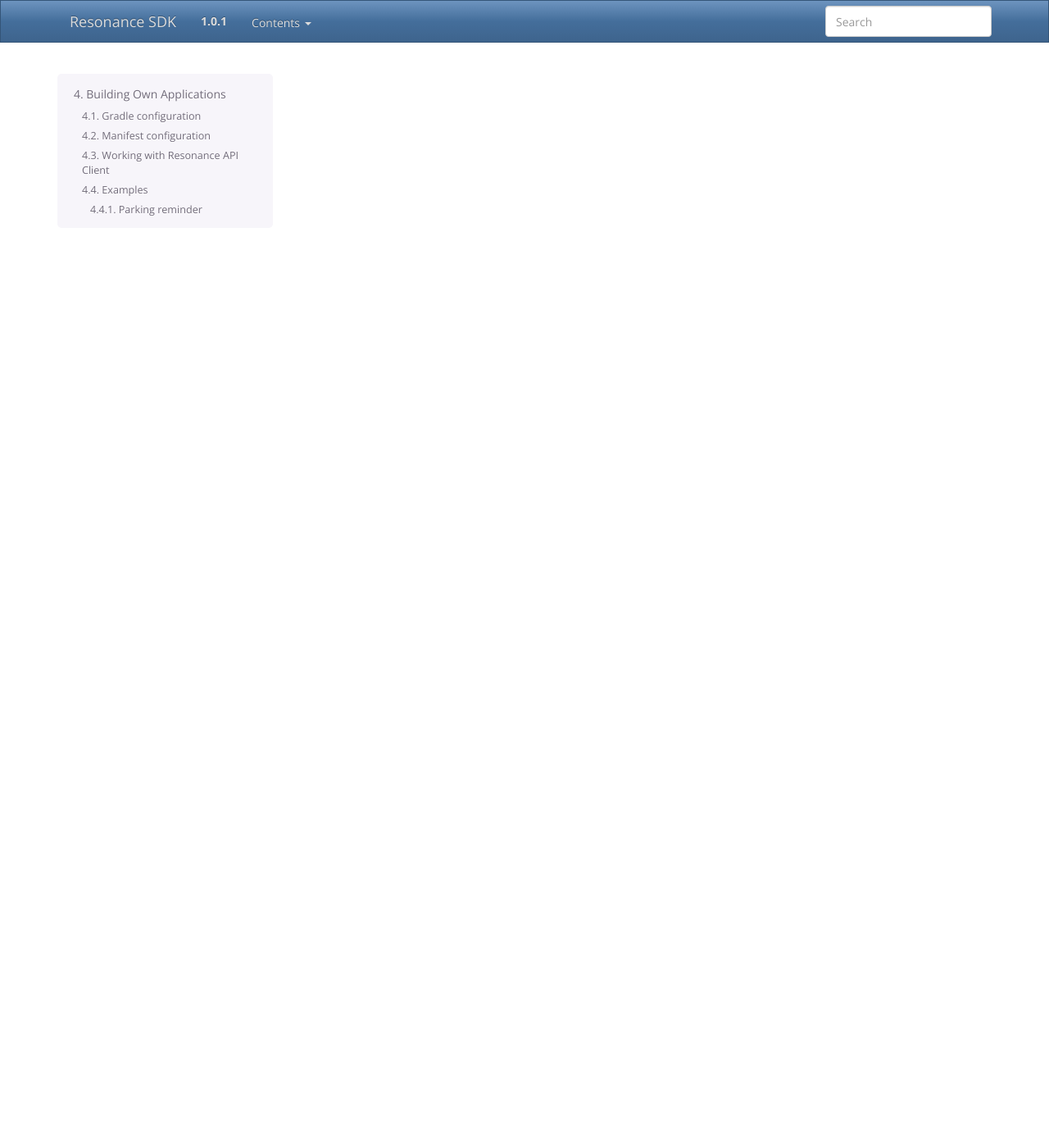
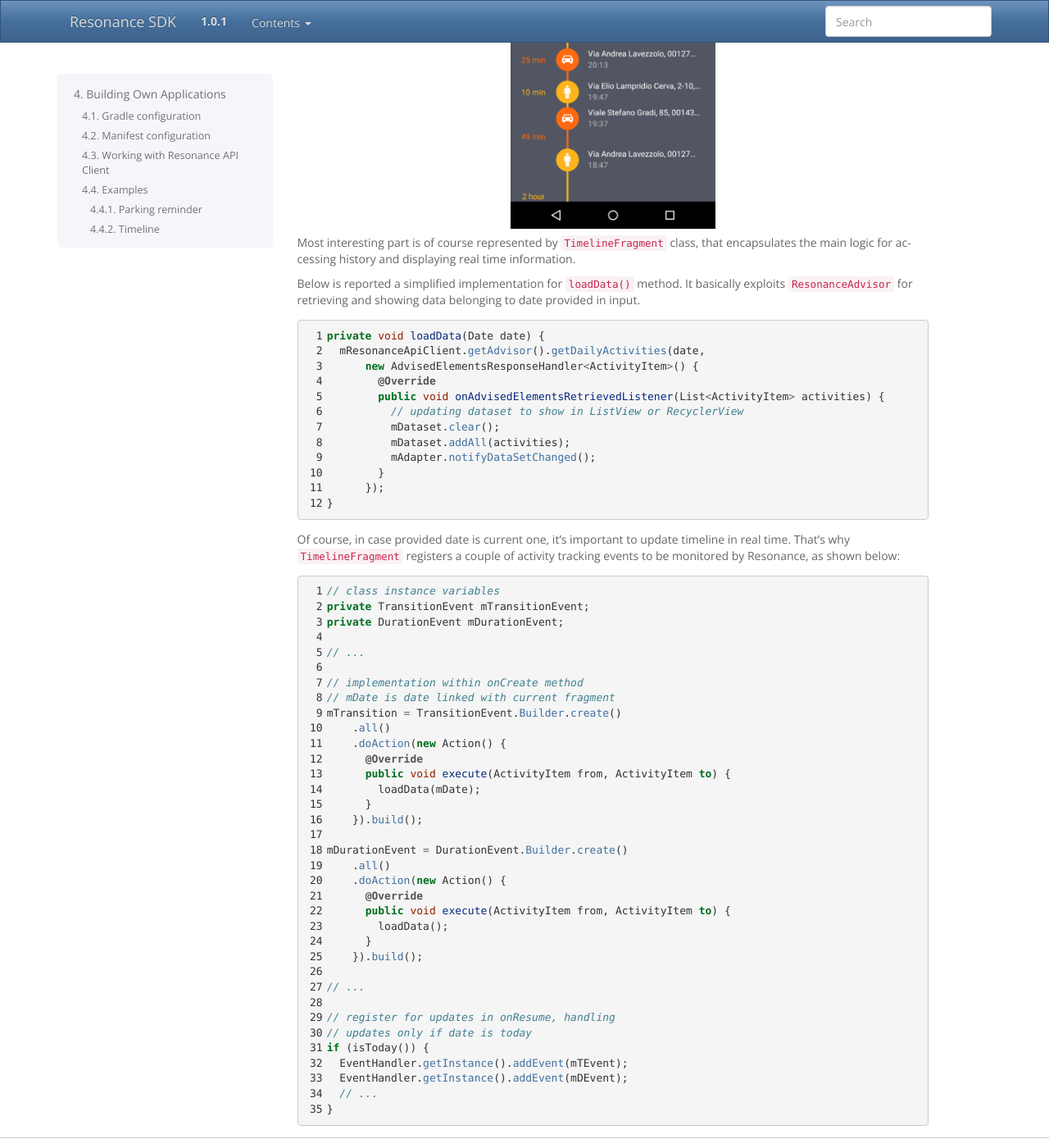
Before and after one commit to atooma/doc-resonance-sdk, a Sphinx documentation site: the page built from docs/source/example.rst, in a window 1280 px wide and 1400 px high, scrolled down 2427 px. Shown: the whole window at 82% size. Built offline with Sphinx 7.4.7, drawn with Linux system fonts in a browser that asks for light colours; cross-references to code outside the pages are shown as plain code; some of the changed text lies outside the part shown.

Commit message:
Adding timeline example section

```diff
--- a/docs/source/activity.rst
+++ b/docs/source/activity.rst
@@ -162,6 +162,8 @@ Returned list of ``ActivityItem`` instances is an objects based representation f
    :width: 250 px
    :alt: Daily Activities
 
+More details on timeline implementation are reported in section :ref:`example-timeline`.
+
 Sub Activities
 ---------------------------------------
 
--- a/docs/source/example.rst
+++ b/docs/source/example.rst
@@ -122,3 +122,75 @@ It's enough to register following event within your *Application* class and impl
   }).build();
   // register event for monitoring
   EventHandler.getInstance().addEvent(mEvent);
+
+.. _example-timeline:
+
+Timeline
+^^^^^^^^^^^^^^^^^^^^^^^^^^^^^^^^^^^^^^^^^^^
+
+This section provides details on an activity tracking application, built using Resonance SDK. Source code is available `here <https://github.com/atooma/android-resonance-sdk-samples>`_ on GitHub. Idea is to create a personal tracker, displaying current user activity as well as activity recorded for past days, using a ``ViewPager`` for organizing data on multiple fragments.
+
+.. figure:: _static/img/activity/timeline.png
+   :width: 250 px
+   :alt: Daily Activities
+
+Most interesting part is of course represented by ``TimelineFragment`` class, that encapsulates the main logic for accessing history and displaying real time information.
+
+Below is reported a simplified implementation for ``loadData()`` method. It basically exploits ``ResonanceAdvisor`` for retrieving and showing data belonging to date provided in input.
+
+.. code-block:: java
+  :linenos:
+
+  private void loadData(Date date) {
+    mResonanceApiClient.getAdvisor().getDailyActivities(date,
+        new AdvisedElementsResponseHandler<ActivityItem>() {
+          @Override
+          public void onAdvisedElementsRetrievedListener(List<ActivityItem> activities) {
+            // updating dataset to show in ListView or RecyclerView
+            mDataset.clear();
+            mDataset.addAll(activities);
+            mAdapter.notifyDataSetChanged();
+          }
+        });
+  }
+
+Of course, in case provided date is current one, it's important to update timeline in real time. That's why ``TimelineFragment`` registers a couple of activity tracking events to be monitored by Resonance, as shown below:
+
+.. code-block:: java
+  :linenos:
+
+  // class instance variables
+  private TransitionEvent mTransitionEvent;
+  private DurationEvent mDurationEvent;
+
+  // ...
+
+  // implementation within onCreate method
+  // mDate is date linked with current fragment
+  mTransition = TransitionEvent.Builder.create()
+      .all()
+      .doAction(new Action() {
+        @Override
+        public void execute(ActivityItem from, ActivityItem to) {
+          loadData(mDate);
+        }
+      }).build();
+
+  mDurationEvent = DurationEvent.Builder.create()
+      .all()
+      .doAction(new Action() {
+        @Override
+        public void execute(ActivityItem from, ActivityItem to) {
+          loadData();
+        }
+      }).build();
+
+  // ...
+
+  // register for updates in onResume, handling
+  // updates only if date is today
+  if (isToday()) {
+    EventHandler.getInstance().addEvent(mTEvent);
+    EventHandler.getInstance().addEvent(mDEvent);
+    // ...
+  }
```
